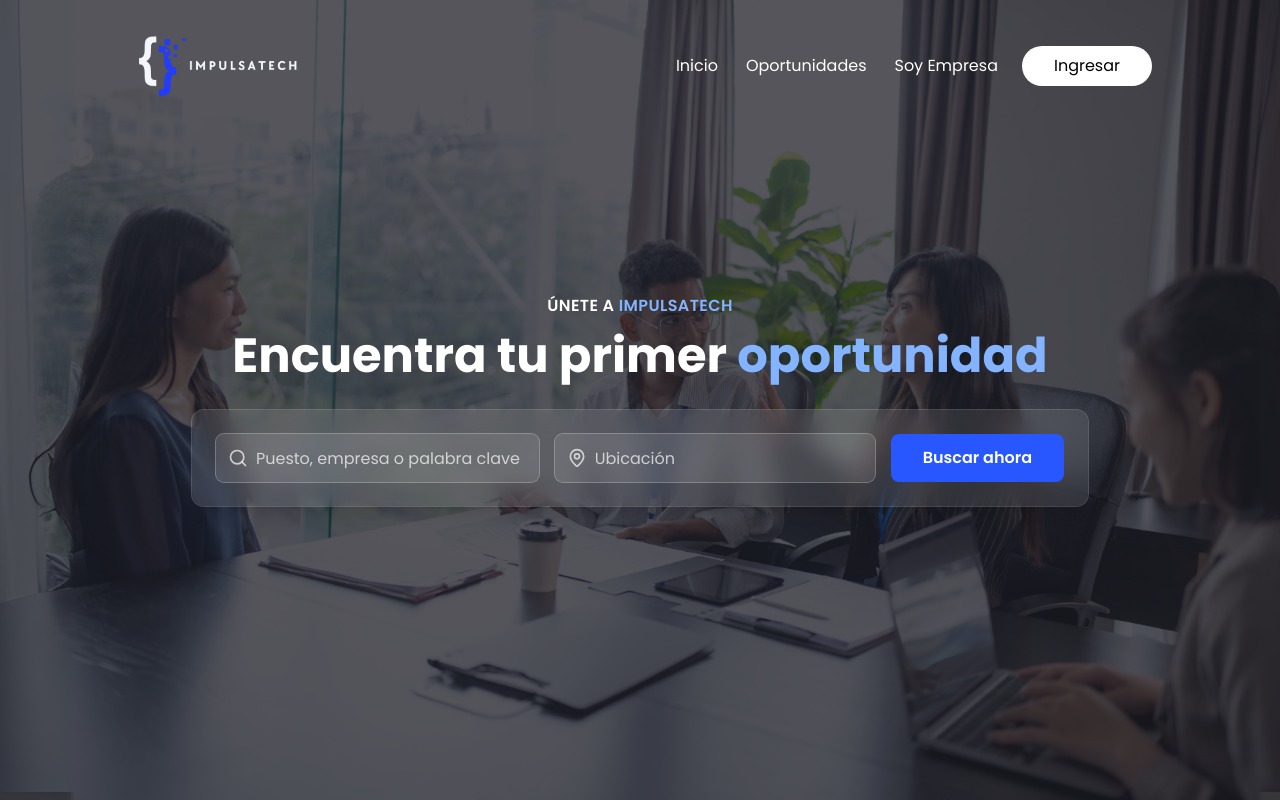
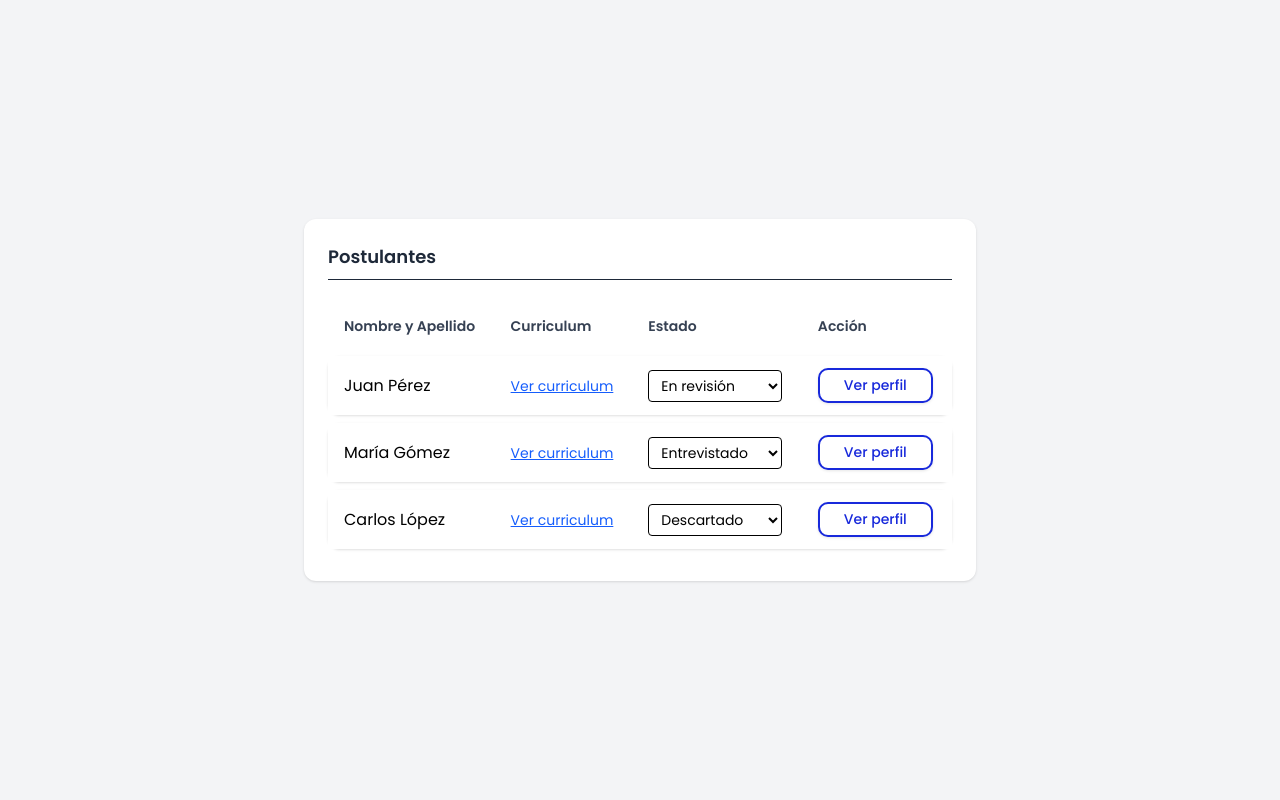
Before and after one commit to almendrasmaria/impulsa-tech, a React (Vite) app: page /postulantes-table in a window 1280 px wide. Shown: the top 800 px of the page. Built offline with nearby package versions, Linux system fonts and the light colour scheme.

Commit message:
Agregar páginas y rutas para navegación como empresa

```diff
--- a/package.json
+++ b/package.json
@@ -10,10 +10,12 @@
     "preview": "vite preview"
   },
   "dependencies": {
+    "classnames": "^2.5.1",
     "framer-motion": "^12.23.24",
     "react": "^19.1.1",
     "react-dom": "^19.1.1",
-    "react-icons": "^5.5.0"
+    "react-icons": "^5.5.0",
+    "react-router-dom": "^7.9.4"
   },
   "devDependencies": {
     "@eslint/js": "^9.36.0",
--- a/src/main.tsx
+++ b/src/main.tsx
@@ -1,13 +1,29 @@
 import React from 'react'
+import { ToastProvider } from './components/ToastProvider';
 import { createRoot } from 'react-dom/client'
 import './index.css'
 import App from './App.tsx'
+import CompanyProfilePage from './pages/CompanyProfilePage';
+import JobOfferFormPage from './pages/JobOfferFormPage';
+import JobOffersTablePage from './pages/JobOffersTablePage';
+import PostulantesTablePage from './pages/PostulantesTablePage';
+import { BrowserRouter, Routes, Route } from 'react-router-dom';
 
 const rootElement = document.getElementById('root')
 if (!rootElement) throw new Error('Root element not found')
 
 createRoot(rootElement).render(
     <React.StrictMode>
-        <App />
+        <ToastProvider>
+            <BrowserRouter>
+                <Routes>
+                    <Route path="/" element={<App />} />
+                    <Route path="/perfil-empresa" element={<CompanyProfilePage />} />
+                    <Route path="/crear-oferta" element={<JobOfferFormPage />} />
+                    <Route path="/mis-ofertas" element={<JobOffersTablePage />} />
+                    <Route path="/postulantes-table" element={<PostulantesTablePage />} />
+                </Routes>
+            </BrowserRouter>
+        </ToastProvider>
     </React.StrictMode>
 )
--- /dev/null
+++ b/src/pages/CompanyProfilePage.tsx
@@ -0,0 +1,10 @@
+import React from 'react';
+import CompanyProfile from '../components/CompanyProfile';
+
+const CompanyProfilePage: React.FC = () => {
+    return (
+        <CompanyProfile />
+    );
+};
+
+export default CompanyProfilePage;
--- /dev/null
+++ b/src/pages/JobOfferFormPage.tsx
@@ -0,0 +1,8 @@
+import React from 'react';
+import JobOfferForm from '../components/JobOfferForm';
+
+const JobOfferFormPage: React.FC = () => {
+    return <JobOfferForm />;
+};
+
+export default JobOfferFormPage;
--- /dev/null
+++ b/src/pages/JobOffersTablePage.tsx
@@ -0,0 +1,12 @@
+import React from 'react';
+import JobOffersTable from '../components/JobOffersTable';
+
+const JobOffersTablePage: React.FC = () => {
+        return (
+            <div className="text-center p-6 py-20 lg:px-32 w-full overflow-hidden bg-gray-100 min-h-screen flex items-center justify-center">
+                <JobOffersTable />
+            </div>
+        );
+};
+
+export default JobOffersTablePage;
--- /dev/null
+++ b/src/pages/PostulantesTablePage.tsx
@@ -0,0 +1,48 @@
+import React, { useState } from 'react';
+import Card from '../components/Card';
+import PostulantesTable, { Postulante } from '../components/PostulantesTable';
+
+const postulantesDemo = [
+    {
+        id: 1,
+        nombre: 'Juan',
+        apellido: 'Pérez',
+        curriculum: 'https://ejemplo.com/cv-juan.pdf',
+        estado: 'En revisión',
+    },
+    {
+        id: 2,
+        nombre: 'María',
+        apellido: 'Gómez',
+        curriculum: 'https://ejemplo.com/cv-maria.pdf',
+        estado: 'Entrevistado',
+    },
+    {
+        id: 3,
+        nombre: 'Carlos',
+        apellido: 'López',
+        curriculum: 'https://ejemplo.com/cv-carlos.pdf',
+        estado: 'Descartado',
+    },
+];
+
+const estados = ['En revisión', 'Entrevistado', 'Descartado', 'Seleccionado'];
+
+
+const PostulantesTablePage: React.FC = () => {
+    const [postulantes, setPostulantes] = useState(postulantesDemo);
+
+    const handleEstadoChange = (id: number, nuevoEstado: string) => {
+        setPostulantes(postulantes.map(p => p.id === id ? { ...p, estado: nuevoEstado } : p));
+    };
+
+    return (
+        <div className="text-center p-6 py-20 lg:px-32 w-full overflow-hidden bg-gray-100 min-h-screen flex items-center justify-center">
+            <Card className="w-full max-w-2xl rounded-2xl shadow-sm p-6 gap-4" header="Postulantes" headerClassName="text-left">
+                <PostulantesTable postulantes={postulantes} onEstadoChange={handleEstadoChange} />
+            </Card>
+        </div>
+    );
+};
+
+export default PostulantesTablePage;
--- /dev/null
+++ b/src/pages/index.ts
@@ -0,0 +1 @@
+export { default as CompanyProfilePage } from './CompanyProfilePage';
```
Also changed, not shown: 1 other file (tests, documents, lock files or other folders).
